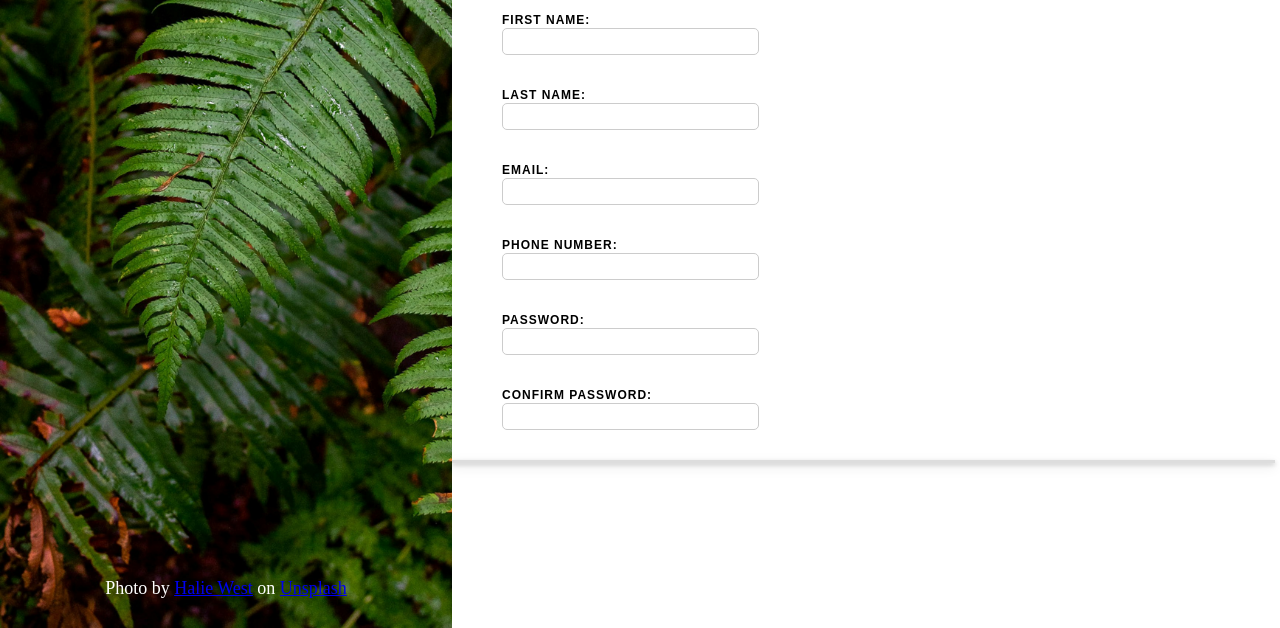
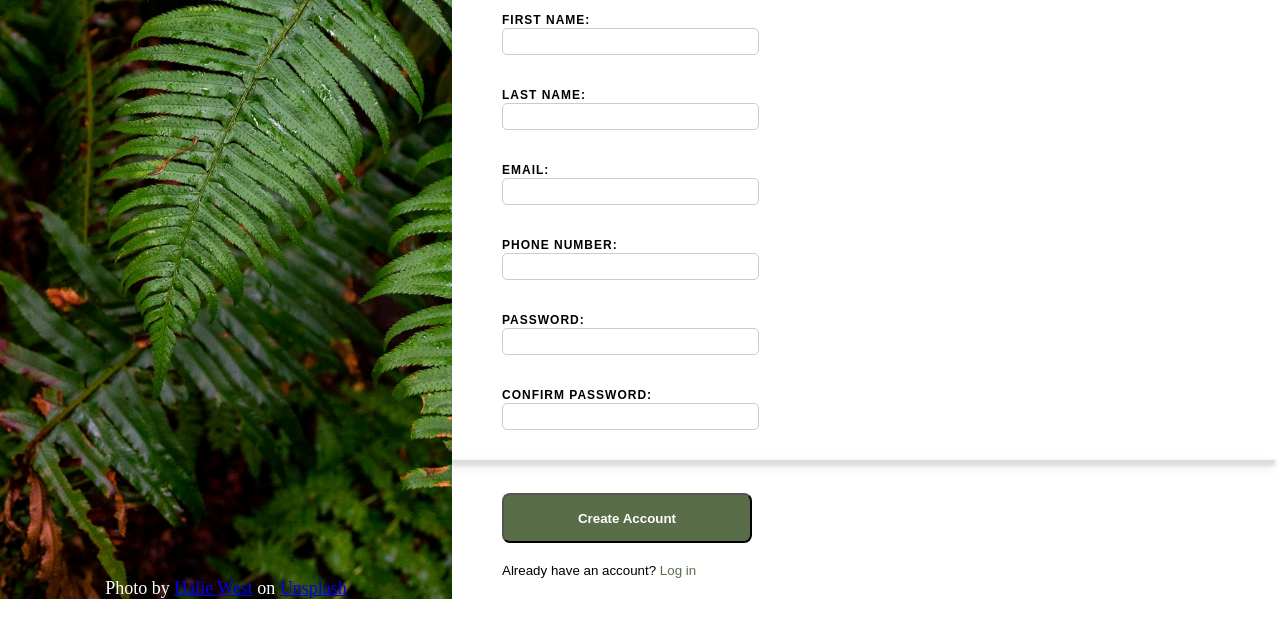
Before and after one commit to Keago99/FormProject2025, a plain HTML site: page index.html in a window 1280 px wide. Shown: the part 402-1030 px from the top of the page. After the commit the page ends 1001 px from the top, so only its background shows below. Drawn offline with Linux system fonts and the light colour scheme.

Commit message:
test commit on SteamDeck

```diff
--- a/index.html
+++ b/index.html
@@ -56,6 +56,8 @@
             </div>
         </form>
         <hr class="full-bleed">
+         <button type="button" class="signUpButton">Create Account</button>
+         <div class="logInDiv"><p>Already have an account? <span class="oliveSpan">Log in</span></p></div>
     </div>
     </div>
 </body>
--- a/styles.css
+++ b/styles.css
@@ -16,7 +16,7 @@ body{
     background-image: url(images/plants.jpg);
     background-size: cover;
     width: 40vw;
-    height: 100vh;
+    height: 100%;
     margin: 0;
     padding: 0;
     padding-top: 230px;
@@ -110,3 +110,25 @@ hr.full-bleed {
     0 2px 4px rgba(0, 0, 0, 0.2);    /* Secondary shadow (sharp accent) */
 
 }
+
+.signUpButton{
+  margin-top: 30px;
+  background-color: #596D48;
+  border-radius: 8px;
+  color: white;
+  width: 250px;
+  height: 50px;
+  font-weight: bold;
+  font-size: smaller;
+  font-family: Arial, Helvetica, sans-serif;
+}
+
+.logInDiv{
+  margin-top: 20px;
+  font-size: smaller;
+  font-family: Arial, Helvetica, sans-serif;
+}
+
+.oliveSpan{
+  color: #596D48;
+}
```
